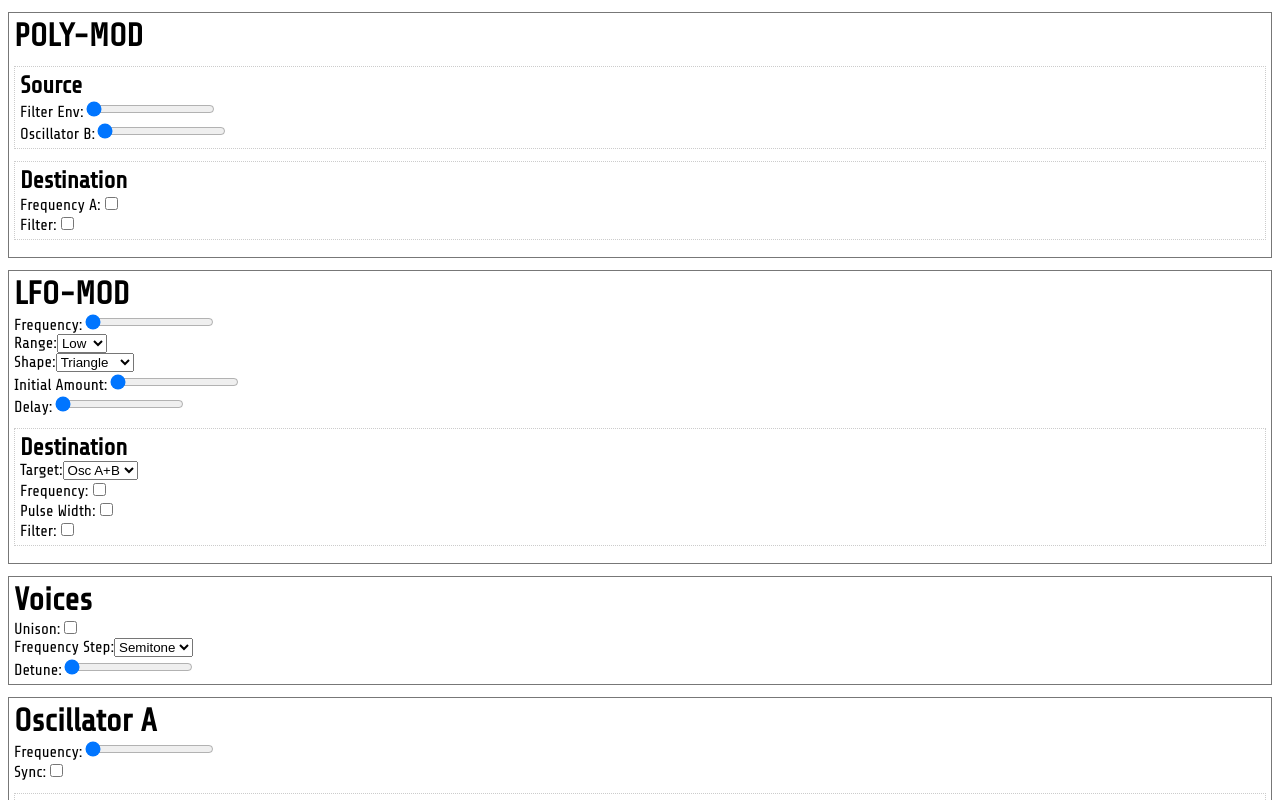
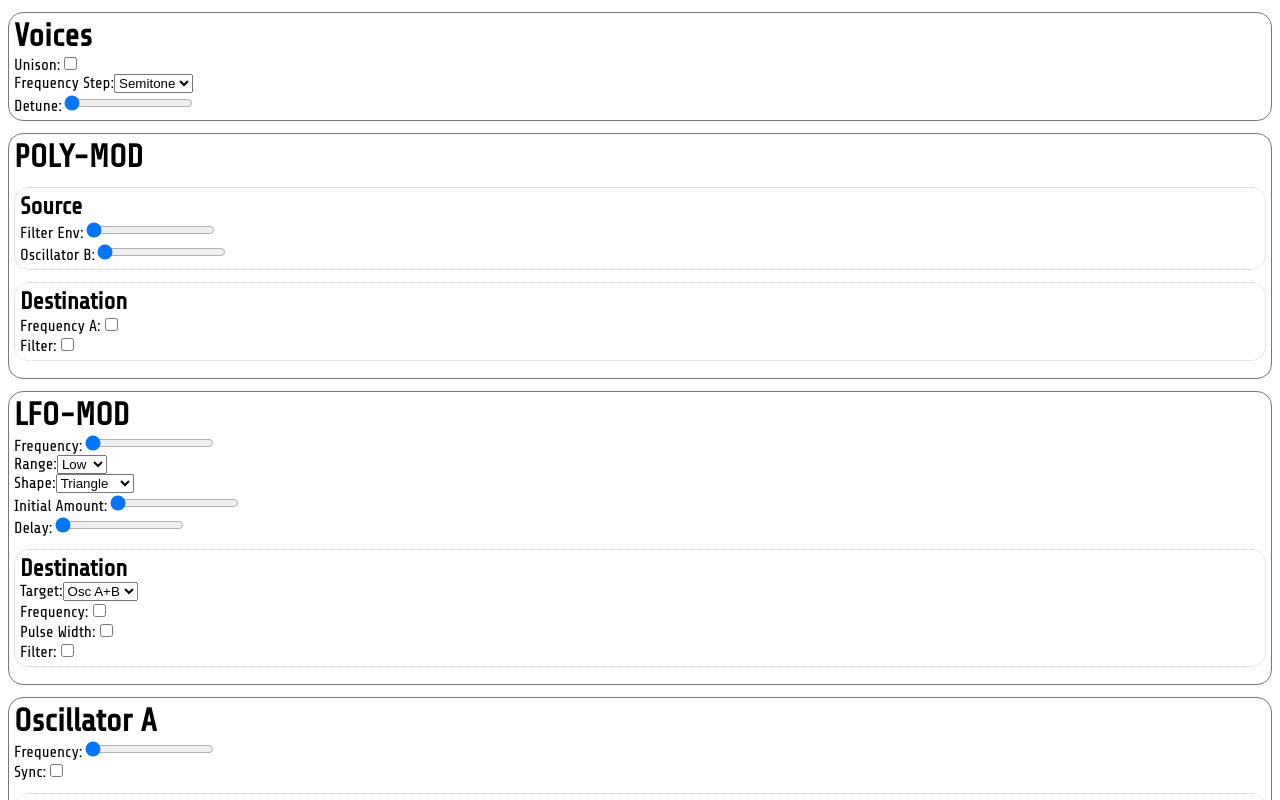
Before and after one commit to ceharris/prophet600-controller, a React (Create React App) app: page / in a window 1280 px wide. Shown: the top 800 px of the page. Built offline with nearby package versions, Linux system fonts and the light colour scheme.

Commit message:
rounded corners

```diff
--- a/src/components/App.css
+++ b/src/components/App.css
@@ -21,6 +21,7 @@ h2 {
 
 .control-group {
   border: 1px solid #777;
+  border-radius: 15px;
   padding: 5px;
   -webkit-margin-before: 0.75em;
   -webkit-margin-after: 0.75em;
@@ -28,6 +29,7 @@ h2 {
 
 .control-subgroup {
   border: 0.5px dotted #ccc;
+  border-radius: 15px;
   padding: 5px;
   -webkit-margin-before: 0.75em;
   -webkit-margin-after: 0.75em;
--- a/src/components/App.js
+++ b/src/components/App.js
@@ -16,9 +16,9 @@ export default ({ store }) => {
   return (
     <Provider store={store}>
       <div>
+        <Voices/>
         <PolyMod/>
         <LFO/>
-        <Voices/>
         <OscillatorA/>
         <OscillatorB/>
         <Mixer/>
```
